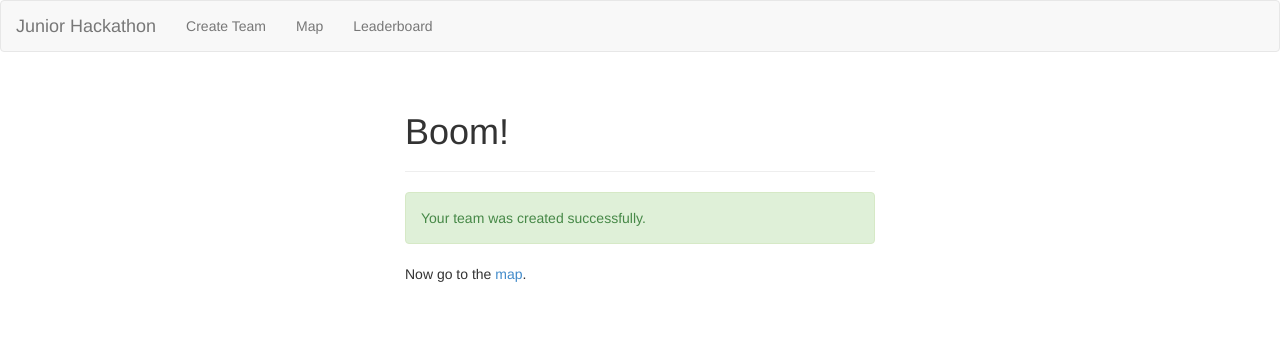
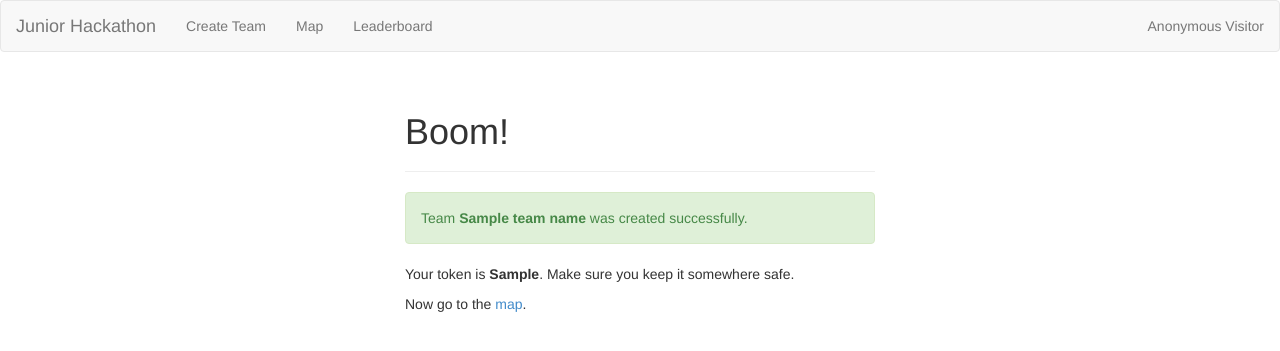
Before and after one commit to hackcyprus/junior, a Django app: template templates/teams/created.html in a window 1280 px wide. Shown: the top 351 px of the page. Run offline with Django 3.2, Linux system fonts and the light colour scheme; the template is opened without the code that fills it: most values are stand-ins (such as "Sample title", 1, 10 or a date in 2020).

Commit message:
Show team token in team success page and other template updates.

```diff
--- a/teams/urls.py
+++ b/teams/urls.py
@@ -1,9 +1,8 @@
 from django.conf.urls import patterns, url
-from django.views.generic import TemplateView
-from .views import create_team
+from .views import create_team, team_created_successfully
 
 
 urlpatterns = patterns('teams',
     url(r'new/$', create_team, name='create-team'),
-    url(r'created/$', TemplateView.as_view(template_name='teams/created.html'), name='team-created')
+    url(r'created/$', team_created_successfully, name='team-created')
 )
--- a/templates/base.html
+++ b/templates/base.html
@@ -13,6 +13,9 @@
     <link rel="stylesheet" href='{% static "css/main.css" %}'>
   </head>
   <body>
+    <script type="text/javascript">
+      var __env__ = '{{ settings.ENV }}';
+    </script>
     <nav class="navbar navbar-default" role="navigation">
       <div class="navbar-header">
         <a class="navbar-brand" href='{% url "index" %}'>Junior Hackathon</a>
@@ -20,7 +23,14 @@
       <ul class="nav navbar-nav">
         <li><a href='{% url "create-team" %}'>Create Team</a></li>
         <li><a href='{% url "map" %}'>Map</a></li>
-        <li><a href=/game/leaderboard/">Leaderboard</a></li>
+        <li><a href="/game/leaderboard/">Leaderboard</a></li>
+      </ul>
+      <ul class="nav navbar-nav navbar-right">
+      {% if request.team %}
+        <li><a>Team: <b>{{request.team}}</b></a></li>
+      {% else %}
+        <li><a>Anonymous Visitor</a></li>
+      {% endif %}
       </ul>
     </nav>
     {% block content %}
--- a/templates/teams/created.html
+++ b/templates/teams/created.html
@@ -6,8 +6,9 @@
       <h1>Boom!</h1>
     </div>
     <div class="alert alert-success">
-      Your team was created successfully.
+      Team <b>{{team_name}}</b> was created successfully.
     </div>
+    <p>Your token is <b>{{team_token}}</b>. Make sure you keep it somewhere safe.</p>
     <p>
       Now go to the <a href="/map">map</a>.
     </p>
```
Also changed, not shown: teams/views.py (+13 -0 lines).
